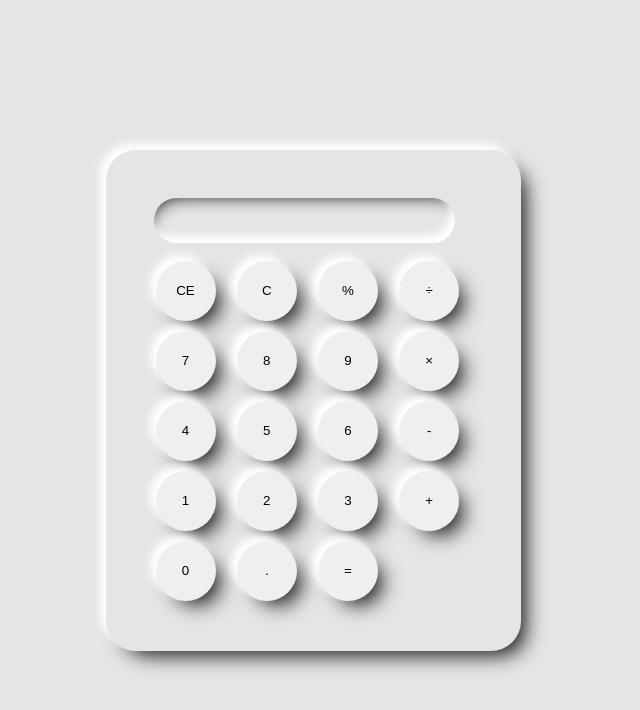
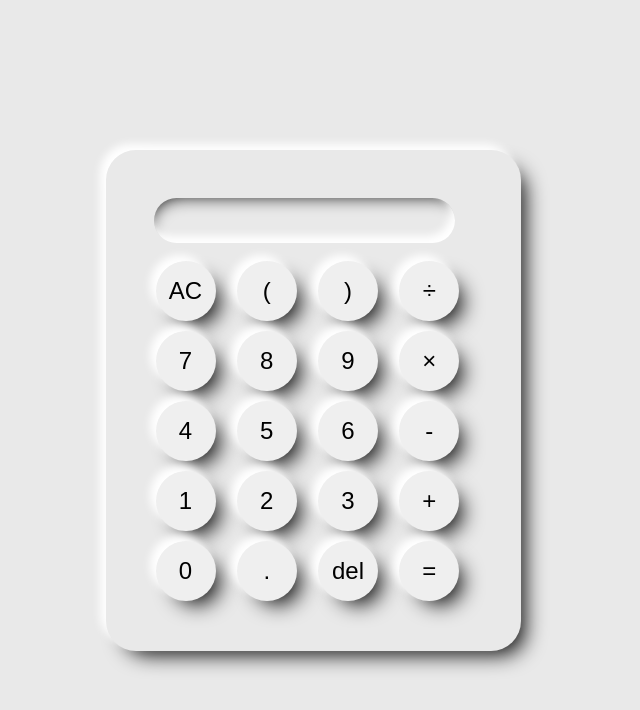
Before and after one commit to Zeeblink/Neumorphism-Calculator, a plain HTML site: page index.html in a window 1280 px wide. Shown: the whole page, without its empty margins (327-967 px from the left). Drawn offline with Linux system fonts and the light colour scheme.

Commit message:
second commit

```diff
--- a/index.html
+++ b/index.html
@@ -9,9 +9,9 @@
 		<div class="calculator">
 			<input type="text" id="input-screen" class="input">
 			<div class="buttons">
-				<button class="button clear-entry">CE</button>
-				<button class="button clear">C</button>
-				<button class="button operator" data-operator="%">%</button>
+				<button class="button clear">AC</button>
+				<button class="button open-bracket">(</button>
+				<button class="button close-bracket">)</button>
 				<button class="button operator" data-operator="/">÷</button>
 				<button class="button number" data-number="7">7</button>
 				<button class="button number" data-number="8">8</button>
@@ -27,6 +27,7 @@
 				<button class="button operator" data-operator="+">+</button>
 				<button class="button number" data-number="0">0</button>
 				<button class="button number" data-number=".">.</button>
+				<button class="button delete-entry">del</button>
 				<button class="button equals" data-equals="=">=</button>
 			</div>
 		</div>
--- a/index.js
+++ b/index.js
@@ -1,5 +1,5 @@
 const input = document.querySelector('.input');
-const clearEntry = document.querySelector('.clear-entry');
+const clearEntry = document.querySelector('.delete-entry');
 const clear = document.querySelector('.clear');
 const equals = document.querySelector('.equals');
 const numbers = document.querySelectorAll('.number');
--- a/style.css
+++ b/style.css
@@ -6,7 +6,7 @@
 
 
 body{
-    background: #e5e5e5;
+    background: #e9e9e9;
 }
 
 .container {
@@ -21,7 +21,7 @@ body{
     width: 415px;
     display: inline-block;
     border-radius: 30px;
-    background: #e5e5e5;
+    background: #e9e9e9;
     padding: 40px;
     box-shadow: -6px -6px 9px #fff,
     11px 11px 21px -8px #000;
@@ -36,7 +36,7 @@ body{
     margin: 8px;
     font-size: 30px;
     border-radius: 30px;
-    background: #e5e5e5;
+    background: #e9e9e9;
     box-shadow: -5px -7px 9px #fff inset,
                 5px 11px 17px -13px #000 inset;
 }
@@ -53,14 +53,44 @@ body{
     border-radius: 50px;
     height: 60px;
     width: 60px;
+    font-size: 1.5rem;
+    font-weight: 300;
     outline: none;
     border: none;
     box-shadow: -6px -6px 9px #fff,
-    11px 11px 21px -8px #000
+    11px 11px 21px -8px #000;
+    cursor: pointer;
 }
+
+
+
+
+
+
+
+
+
+
+
+
+
+
+
+
+
+
+
+
+
+
+
+
+
+
+
 /*
 body {
-    background-color: #e5e5e5;
+    background-color: #e9e9e9;
     height: 100vh;
     display: flex;
     padding-top: 20%;
@@ -77,7 +107,7 @@ body {
 
 
     border-radius: 29px;
-    background: #e5e5e5;
+    background: #e9e9e9;
     box-shadow:  5px 5px 10px #757575,
                  -5px -5px 10px #ffffff;
 }
@@ -96,7 +126,7 @@ body {
     border: 1px solid red;
     border-radius: 13px;
     padding: 0.3rem;
-background: #e5e5e5;
+background: #e9e9e9;
 box-shadow: inset 5px 5px 10px #757575,
             inset -5px -5px 10px #ffffff;
 }
```
